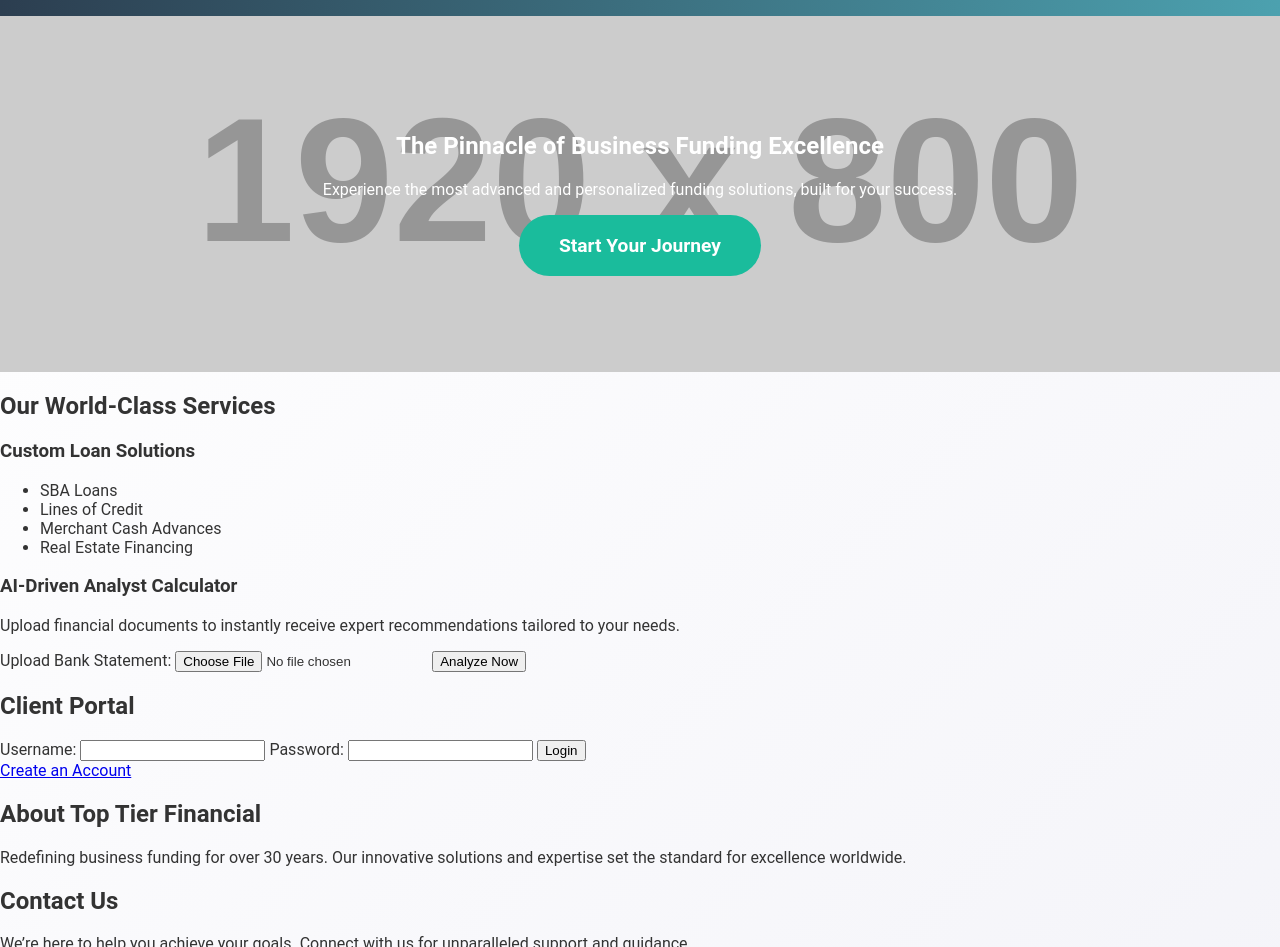
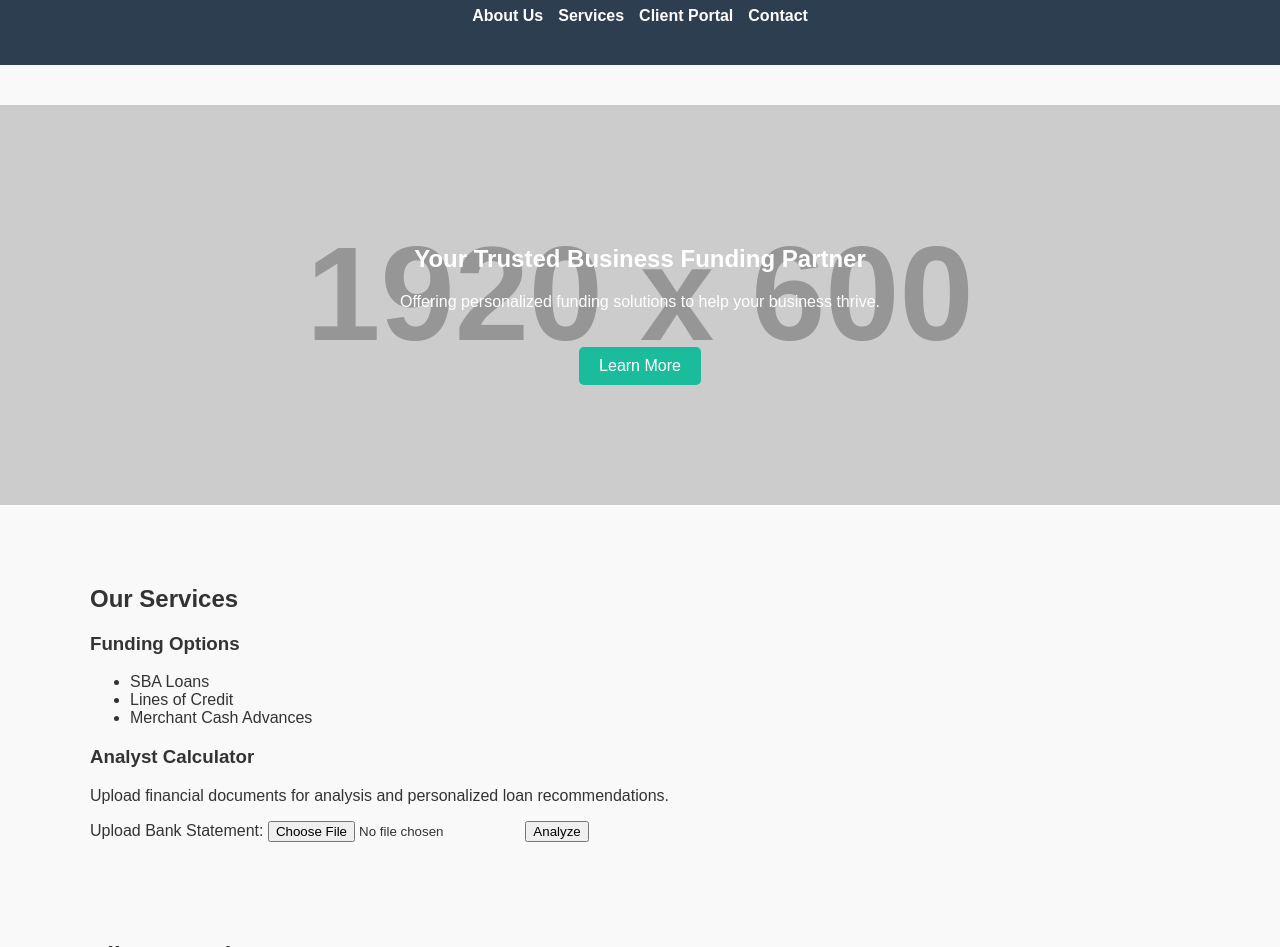
Before and after one commit to Ljohnny2585/sms, a plain HTML site: page index.html in a window 1280 px wide. Shown: the part 113-1060 px from the top of the page. Drawn offline with Linux system fonts and the light colour scheme; placeholder pictures from the web are drawn by us.

Commit message:
Add files via upload

```diff
--- a/index.html
+++ b/index.html
@@ -3,8 +3,8 @@
 <head>
     <meta charset="UTF-8">
     <meta name="viewport" content="width=device-width, initial-scale=1.0">
-    <meta name="description" content="The most advanced, professional, and secure business funding platform in the world">
-    <title>Top Tier Financial - World's Best Business Funding Solution</title>
+    <meta name="description" content="Professional and secure business funding platform.">
+    <title>Top Tier Financial</title>
     <link rel="stylesheet" href="styles.css">
     <script src="scripts.js" defer></script>
 </head>
@@ -16,7 +16,7 @@
                 <ul>
                     <li><a href="#about">About Us</a></li>
                     <li><a href="#services">Services</a></li>
-                    <li><a href="#login">Client Portal</a></li>
+                    <li><a href="#portal">Client Portal</a></li>
                     <li><a href="#contact">Contact</a></li>
                 </ul>
             </nav>
@@ -25,61 +25,58 @@
 
     <section id="hero">
         <div class="container">
-            <h2>The Pinnacle of Business Funding Excellence</h2>
-            <p>Experience the most advanced and personalized funding solutions, built for your success.</p>
-            <a href="#apply" class="cta">Start Your Journey</a>
+            <h2>Your Trusted Business Funding Partner</h2>
+            <p>Offering personalized funding solutions to help your business thrive.</p>
+            <a href="#services" class="cta">Learn More</a>
         </div>
     </section>
 
     <section id="services">
         <div class="container">
-            <h2>Our World-Class Services</h2>
+            <h2>Our Services</h2>
             <div class="service">
-                <h3>Custom Loan Solutions</h3>
+                <h3>Funding Options</h3>
                 <ul>
                     <li>SBA Loans</li>
                     <li>Lines of Credit</li>
                     <li>Merchant Cash Advances</li>
-                    <li>Real Estate Financing</li>
                 </ul>
             </div>
             <div class="service">
-                <h3>AI-Driven Analyst Calculator</h3>
-                <p>Upload financial documents to instantly receive expert recommendations tailored to your needs.</p>
-                <form id="bank-analysis-form" enctype="multipart/form-data">
-                    <label for="bank-statement">Upload Bank Statement:</label>
-                    <input type="file" id="bank-statement" name="bank-statement" accept=".pdf,.csv,.xlsx" required>
-                    <button type="submit">Analyze Now</button>
+                <h3>Analyst Calculator</h3>
+                <p>Upload financial documents for analysis and personalized loan recommendations.</p>
+                <form id="analysis-form">
+                    <label for="statement">Upload Bank Statement:</label>
+                    <input type="file" id="statement" name="statement" accept=".pdf,.csv" required>
+                    <button type="submit">Analyze</button>
                 </form>
             </div>
         </div>
     </section>
 
-    <section id="login">
+    <section id="portal">
         <div class="container">
             <h2>Client Portal</h2>
-            <form id="login-form" action="/login" method="POST">
+            <form id="login-form">
                 <label for="username">Username:</label>
                 <input type="text" id="username" name="username" required>
                 <label for="password">Password:</label>
                 <input type="password" id="password" name="password" required>
                 <button type="submit">Login</button>
             </form>
-            <a href="/register">Create an Account</a>
         </div>
     </section>
 
     <section id="about">
         <div class="container">
-            <h2>About Top Tier Financial</h2>
-            <p>Redefining business funding for over 30 years. Our innovative solutions and expertise set the standard for excellence worldwide.</p>
+            <h2>About Us</h2>
+            <p>With decades of experience, we deliver financial solutions tailored to your business needs.</p>
         </div>
     </section>
 
     <section id="contact">
         <div class="container">
             <h2>Contact Us</h2>
-            <p>We’re here to help you achieve your goals. Connect with us for unparalleled support and guidance.</p>
             <address>
                 30 N. Gould St, Sheridan, WY 82801<br>
                 Phone: (307) 213-9964<br>
@@ -90,7 +87,7 @@
 
     <footer>
         <div class="container">
-            <p>&copy; 2024 Top Tier Financial. Leading the world in business funding solutions.</p>
+            <p>&copy; 2024 Top Tier Financial. All Rights Reserved.</p>
         </div>
     </footer>
 </body>
--- a/scripts.js
+++ b/scripts.js
@@ -1,19 +1,11 @@
-document.getElementById("bank-analysis-form").addEventListener("submit", async (event) => {
+document.getElementById("analysis-form").addEventListener("submit", (event) => {
     event.preventDefault();
-    const formData = new FormData(event.target);
+    alert("Bank statement uploaded successfully! Analyzing your data...");
+    // Add API or backend integration for analysis here.
+});
 
-    try {
-        const response = await fetch("/analyze", {
-            method: "POST",
-            body: formData,
-        });
-        if (response.ok) {
-            const result = await response.json();
-            alert(`Analysis Complete: ${result.details}`);
-        } else {
-            alert("Error analyzing the document. Please try again.");
-        }
-    } catch (error) {
-        console.error("Error:", error);
-    }
+document.getElementById("login-form").addEventListener("submit", (event) => {
+    event.preventDefault();
+    alert("Logging you in...");
+    // Add authentication integration here.
 });
--- a/styles.css
+++ b/styles.css
@@ -1,54 +1,67 @@
 body {
-    font-family: 'Roboto', sans-serif;
+    font-family: 'Arial', sans-serif;
     margin: 0;
     padding: 0;
-    background: linear-gradient(135deg, #ffffff, #f4f4f9);
+    background-color: #f9f9f9;
     color: #333;
 }
+
 header {
-    background: linear-gradient(90deg, #2c3e50, #4ca1af);
-    color: #ecf0f1;
-    padding: 1.5rem 0;
-    box-shadow: 0 4px 6px rgba(0, 0, 0, 0.1);
+    background-color: #2c3e50;
+    color: white;
+    padding: 20px 0;
+    text-align: center;
 }
-header .container {
-    display: flex;
-    justify-content: space-between;
-    align-items: center;
-    max-width: 1400px;
-    margin: 0 auto;
-    padding: 0 2rem;
-}
+
 header nav ul {
     list-style: none;
+    padding: 0;
+    margin: 0;
     display: flex;
-    gap: 2rem;
+    justify-content: center;
+    gap: 15px;
 }
+
+header nav ul li {
+    display: inline;
+}
+
 header nav ul li a {
-    color: #ecf0f1;
+    color: white;
     text-decoration: none;
-    font-size: 1.1rem;
-    font-weight: bold;
-    transition: color 0.3s;
-}
-header nav ul li a:hover {
-    color: #1abc9c;
-}
-#hero {
-    background-image: url('https://via.placeholder.com/1920x800');
-    background-size: cover;
-    background-position: center;
-    color: #fff;
-    text-align: center;
-    padding: 6rem 2rem;
-}
-#hero .cta {
-    display: inline-block;
-    padding: 1.2rem 2.5rem;
-    background: #1abc9c;
-    color: #fff;
-    text-decoration: none;
-    border-radius: 50px;
-    font-size: 1.2rem;
     font-weight: bold;
 }
+
+#hero {
+    background: url('https://via.placeholder.com/1920x600') no-repeat center center/cover;
+    text-align: center;
+    color: white;
+    padding: 100px 20px;
+}
+
+.cta {
+    display: inline-block;
+    background-color: #1abc9c;
+    color: white;
+    padding: 10px 20px;
+    text-decoration: none;
+    border-radius: 5px;
+    margin-top: 20px;
+}
+
+.container {
+    max-width: 1100px;
+    margin: 0 auto;
+    padding: 20px;
+}
+
+section {
+    margin: 40px 0;
+}
+
+footer {
+    background-color: #2c3e50;
+    color: white;
+    text-align: center;
+    padding: 10px 0;
+}
```
Also changed, not shown: New Text Document.txt (added).
